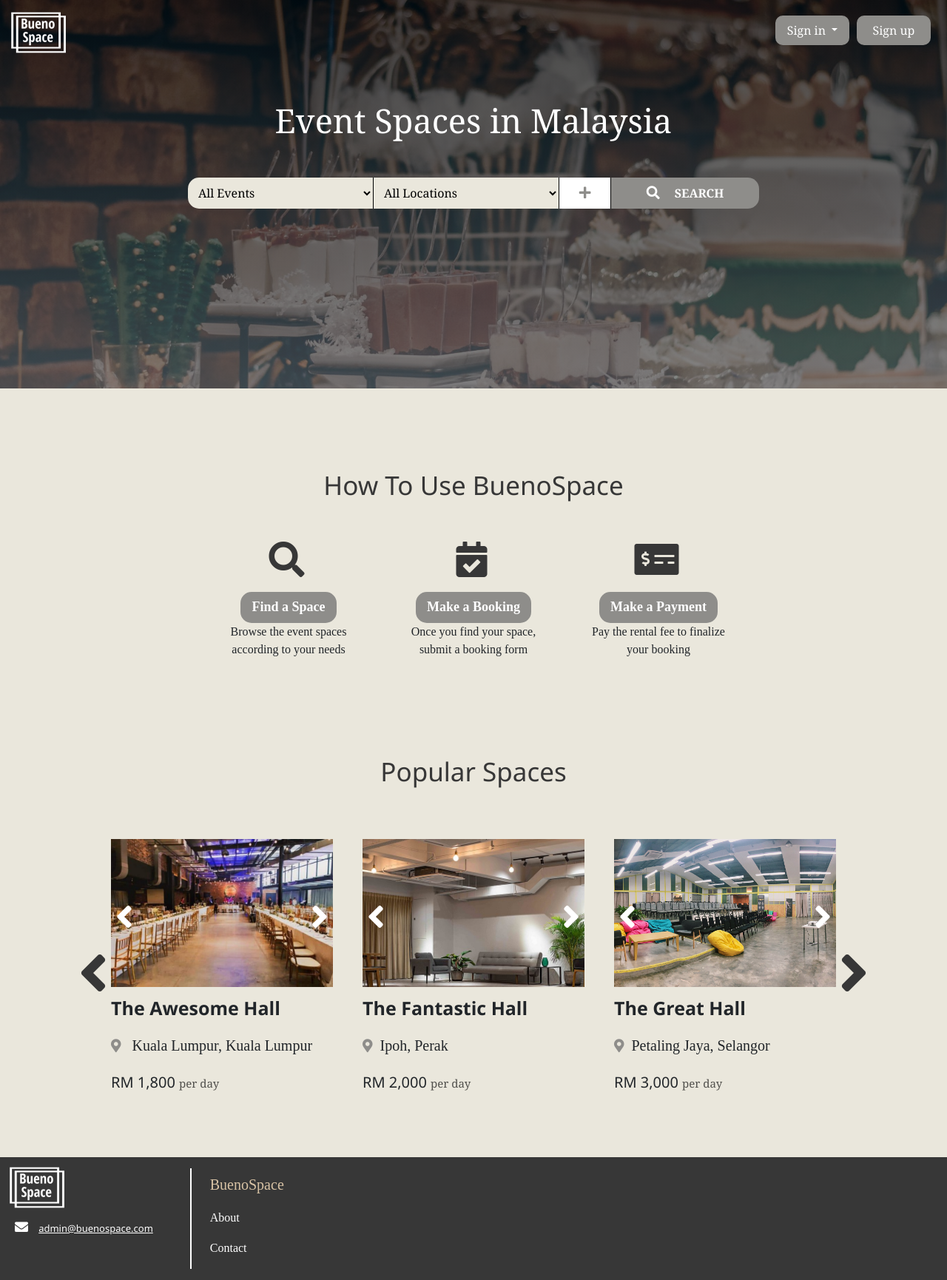
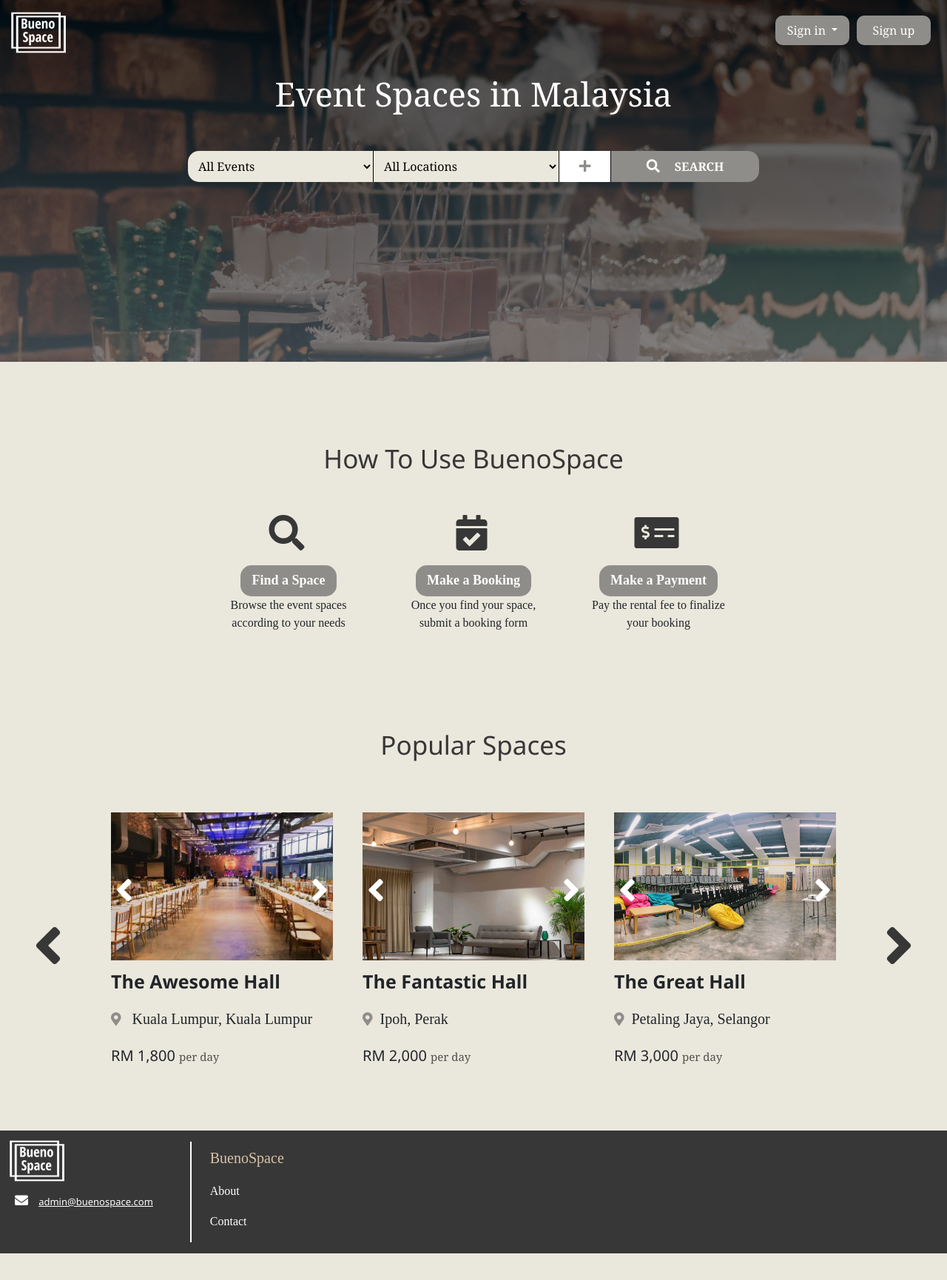
Before and after one commit to baiyuankok/BuenoSpace, a PHP site: page /resources/main_page.html in a window 1280 px wide. Shown: the whole page at 74% size. After the commit the page ends 1694 px from the top, so only its background shows below. Run offline with PHP 8.4, Linux system fonts and the light colour scheme.

Commit message:
separated header and footer into different files

```diff
--- a/resources/css/custom.css
+++ b/resources/css/main_page.css
@@ -59,8 +23,8 @@ button:focus {
 }
 
 .intro-container {
-    margin-top: 50px;
     padding-bottom: 20px;
+    margin-top: 100px;
 }
 
 .background-img {
@@ -340,21 +306,15 @@ input[type=number]::-webkit-outer-spin-button {
     padding-bottom: 50px;
 }
 
-.popular-spaces-slide {
-    position: relative;
+#popular-spaces-section {
+    display: flex;
+    flex-flow: row wrap;
+    justify-content: space-evenly;
+    align-items: center;
 }
 
-.popular-spaces-slide > .space-btn-right {
-    position: absolute;
-    top: 40%;
-    right: 100px;
-    color: #373737;
-}
-
-.popular-spaces-slide > .space-btn-left {
-    position: absolute;
-    top: 40%;
-    left: 100px;
+.left-right-space-btn > .space-btn-right,
+.left-right-space-btn > .space-btn-left {
     color: #373737;
 }
 
--- /dev/null
+++ b/resources/footer.html
@@ -0,0 +1,14 @@
+<div class="logo-section">
+    <a href="../resources/main_page.html"><img src="assets/logo.png" alt="logo-image"></a>
+    <div class="contact">
+        <span class="fas fa-envelope"></span>
+        <a id="email-link" href="mailto:admin@buenospace.com">admin@buenospace.com</a>
+    </div>
+</div>
+<div class="about-section each-footer-section">
+    <div class="about">
+        <h5>BuenoSpace</h5>
+        <p><a href="#">About</a></p>
+        <p><a href="#">Contact</a></p>
+    </div>
+</div>
--- /dev/null
+++ b/resources/header.html
@@ -0,0 +1,32 @@
+<nav class="navbar navbar-expand-lg fixed-top" id="navbar-section">
+    <div class="container-fluid">
+        <a class="navbar-brand" href="../resources/main_page.html">
+            <img src="assets/logo.png" alt="logo-image">
+        </a>
+        <button class="navbar-toggler navbar-dark toggler-custom" type="button" data-bs-toggle="collapse"
+            data-bs-target="#navbarSupportedContent" aria-controls="navbarSupportedContent" aria-expanded="false"
+            aria-label="Toggle navigation" id="triple-bar">
+            <span class="navbar-toggler-icon"></span>
+        </button>
+        <div class="collapse navbar-collapse" id="navbarSupportedContent">
+            <ul class="navbar-nav ms-auto justify-content-end">
+                <li class="nav-item dropdown">
+                    <button class="dropdown-toggle small-btn" id="sign-in-btn" data-bs-toggle="dropdown"
+                        aria-expanded="false">
+                        Sign in
+                    </button>
+                    <ul class="dropdown-menu dropdown-menu-custom" aria-labelledby="navbarDropdown">
+                        <li><a class="dropdown-item dropdown-item-hover" href="#">Sign in as customer</a></li>
+                        <li>
+                            <hr class="dropdown-divider" />
+                        </li>
+                        <li><a class="dropdown-item dropdown-item-hover" href="#">Sign in as owner</a></li>
+                    </ul>
+                </li>
+                <li class="nav-item">
+                    <button class="small-btn" id="sign-up-btn">Sign up</button>
+                </li>
+            </ul>
+        </div>
+    </div>
+</nav>
--- a/resources/main_page.html
+++ b/resources/main_page.html
@@ -2,50 +2,23 @@
 <html>
 
 <head>
-    <link rel="stylesheet" href="css/custom.css">
+    <meta charset="UTF-8">
+    <meta name="viewport" content="width=device-width, initial-scale=1">
+    <link rel="stylesheet" href="css/header.css">
+    <link rel="stylesheet" href="css/footer.css">
+    <link rel="stylesheet" href="css/main_page.css">
     <link rel="stylesheet" href="https://cdn.jsdelivr.net/gh/FortAwesome/Font-Awesome@5.15.3/css/all.min.css">
     <link rel="stylesheet" href="https://cdn.jsdelivr.net/npm/bootstrap@5.0.2/dist/css/bootstrap.min.css">
 
+    <script src="https://code.jquery.com/jquery-3.6.0.min.js"></script>
     <script src="https://cdn.jsdelivr.net/npm/@popperjs/core@2.9.2/dist/umd/popper.min.js"></script>
     <script src="https://cdn.jsdelivr.net/npm/bootstrap@5.0.2/dist/js/bootstrap.min.js"></script>
+
+    <title>Home - BuenoSpace</title>
 </head>
 
 <body>
-    <!--Header section-->
-    <header id="header" class="sticky-top">
-        <nav class="navbar navbar-expand-lg" id="navbar-section">
-            <div class="container-fluid">
-                <a class="navbar-brand" href="../resources/main_page.html">
-                    <img src="assets/logo.png" alt="logo-image">
-                </a>
-                <button class="navbar-toggler navbar-dark toggler-custom" type="button" data-bs-toggle="collapse"
-                    data-bs-target="#navbarSupportedContent" aria-controls="navbarSupportedContent"
-                    aria-expanded="false" aria-label="Toggle navigation">
-                    <span class="navbar-toggler-icon"></span>
-                </button>
-                <div class="collapse navbar-collapse" id="navbarSupportedContent">
-                    <ul class="navbar-nav ms-auto justify-content-end">
-                        <li class="nav-item dropdown">
-                            <button class="dropdown-toggle small-btn" id="sign-in-btn" data-bs-toggle="dropdown"
-                                aria-expanded="false">
-                                Sign in
-                            </button>
-                            <ul class="dropdown-menu dropdown-menu-custom" aria-labelledby="navbarDropdown">
-                                <li><a class="dropdown-item dropdown-item-hover" href="#">Sign in as customer</a></li>
-                                <li>
-                                    <hr class="dropdown-divider" />
-                                </li>
-                                <li><a class="dropdown-item dropdown-item-hover" href="#">Sign in as owner</a></li>
-                            </ul>
-                        </li>
-                        <li class="nav-item">
-                            <button class="small-btn" id="sign-up-btn">Sign up</button>
-                        </li>
-                    </ul>
-                </div>
-            </div>
-        </nav>
-    </header>
+    <header id="header"></header>
     <!-- Introduction section -->
     <section id="intro">
         <div class="intro-container" id="intro-sec">
@@ -202,10 +175,11 @@
         <section id="popular-spaces">
             <h2 class="sub-title">Popular Spaces</h2>
 
+            <div id="popular-spaces-section">
+                <div class="left-right-space-btn">
+                    <button class="fas fa-angle-left fa-5x space-btn-left" onclick="plusSpaces(-1)"></button>
+                </div>
                 <div class="row-center popular-spaces-slide">
-                <button class="fas fa-angle-right fa-5x space-btn-right" onclick="plusSpaces(1)"></button>
-                <button class="fas fa-angle-left fa-5x space-btn-left" onclick="plusSpaces(-1)"></button>
-
                     <div class="each-popular-space" id="1-space">
                         <div class="space-imgs">
                             <img class="each-img" src="assets/1-space-1.jpg" alt="space-1-1" />
@@ -220,7 +194,8 @@
 
                         <div class="space-info">
                             <p class="space-name">The Awesome Hall</p>
-                        <p class="space-location"><span class="fas fa-map-marker-alt"></span> Kuala Lumpur, Kuala Lumpur
+                            <p class="space-location"><span class="fas fa-map-marker-alt"></span> Kuala Lumpur, Kuala
+                                Lumpur
                             </p>
                             <p class="space-price">RM 1,800 <span class="per-day-word">per day</span></p>
                         </div>
@@ -255,7 +230,8 @@
 
                         <div class="space-info">
                             <p class="space-name">The Great Hall</p>
-                        <p class="space-location"><span class="fas fa-map-marker-alt"></span>Petaling Jaya, Selangor</p>
+                            <p class="space-location"><span class="fas fa-map-marker-alt"></span>Petaling Jaya, Selangor
+                            </p>
                             <p class="space-price">RM 3,000 <span class="per-day-word">per day</span></p>
                         </div>
                     </div>
@@ -312,29 +288,29 @@
                         </div>
                     </div>
                 </div>
+                <div class="left-right-space-btn">
+                    <button class="fas fa-angle-right fa-5x space-btn-right" onclick="plusSpaces(1)"></button>
+                </div>
+            </div>
         </section>
     </div>
-    <!-- Footer section -->
-    <footer>
-        <div id="footer">
-            <div class="logo-section">
-                <a href="../resources/main_page.html"><img src="assets/logo.png" alt="logo-image"></a>
-                <div class="contact">
-                    <span class="fas fa-envelope"></span>
-                    <a id="email-link" href="mailto:admin@buenospace.com">admin@buenospace.com</a>
-                </div>
-            </div>
-            <div class="about-section each-footer-section">
-                <div class="about">
-                    <h5>BuenoSpace</h5>
-                    <p><a href="#">About</a></p>
-                    <p><a href="#">Contact</a></p>
-                </div>
-            </div>
-        </div>
-    </footer>
+
+    <footer id="footer"></footer>
 
     <script>
+        // Load the page for header and footer using jQuery
+        $("#header").load("header.html");
+        $("#footer").load("footer.html");
+
+        // Allow user to type in numbers only without "+", "-", "." and "e" sign in input type number
+        document.getElementById("min-price").addEventListener("keypress", keyAllowInputNum);
+        document.getElementById("max-price").addEventListener("keypress", keyAllowInputNum);
+        document.getElementById("capacity").addEventListener("keypress", keyAllowInputNum);
+        function keyAllowInputNum(event) {
+            if (event.which != 8 && event.which != 0 && event.which < 48 || event.which > 57) {
+                event.preventDefault();
+            }
+        };
         // Total number of spaces in "popular spaces" section
         const totalPopularSpaces = 6
         // Index for displaying spaces in "popular spaces" section
@@ -426,20 +402,6 @@
                     img[i].style.display = "none";
                 }
                 img[slideIndex[key] - 1].style.display = "flex";
-            }
-        }
-
-        // Change background color for sticky header when scrolling
-        window.onscroll = function () { stickyHeader() };
-
-        function stickyHeader() {
-            var navSection = document.getElementById("navbar-section");
-            // Get the offset position of the navbar
-            var stickyPos = navSection.offsetTop;
-            if (window.pageYOffset > stickyPos) {
-                navSection.classList.add("navbar-custom");
-            } else {
-                navSection.classList.remove("navbar-custom");
             }
         }
 
@@ -568,21 +530,54 @@
             }
         }
 
-        // Change the background image dynamically according to the header and intro section height
-        // Set the background image height onload
-        window.addEventListener("load", setBackgroundImg);
+        // Change background color for sticky header when scrolling
+        window.onscroll = function () {
+            stickyHeader();
+        };
+
+        function stickyHeader() {
+            var navSection = document.getElementById("navbar-section");
+            // Get the offset position of the navbar
+            var stickyPos = navSection.offsetTop;
+            if (window.pageYOffset > stickyPos) {
+                navSection.classList.add("navbar-custom");
+            } else {
+                // If the triple bar is not clicked, then the background color should be removed
+                if (!document.getElementById("navbarSupportedContent").classList.contains("show")) {
+                    navSection.classList.remove("navbar-custom");
+                }
+            }
+        }
+
+        // Set the background image height onload and onresize
+        window.addEventListener("resize", setBackgroundImg);
+        window.addEventListener("load", function () {
+            setBackgroundImg();
+            // The "timeout" is used to fix firefox problem
+            const btnListenTimeout = setTimeout(function () {
+                document.getElementById("triple-bar").addEventListener("click", setNav);
+                clearTimeout(btnListenTimeout);
+            }, 20);
+        });
         function setBackgroundImg() {
-            var navHeight = document.getElementById("navbar-section").offsetHeight;
+            // Set the background image height dynamically
             var introHeight = document.getElementById("intro-sec").offsetHeight;
-            var imgHeight = (navHeight + introHeight + 50).toString();
+            var imgHeight = (introHeight + 100).toString();
             document.getElementById("back-img").style.height = imgHeight + "px";
             document.getElementById("back-img-gradient").style.height = imgHeight + "px";
         }
-        // Set new background image height when navigation bar resized
-        const resizeObserver = new ResizeObserver(function (entries) {
-            setBackgroundImg();
-        });
-        resizeObserver.observe(document.getElementById("navbar-section"));
+        // Function to call when clicking the triple bar when shrinking navigation bar
+        function setNav() {
+            var navSec = document.getElementById("navbar-section");
+            if (window.pageYOffset == 0) {
+                if (navSec.classList.contains("navbar-custom")) {
+                    navSec.classList.remove("navbar-custom");
+                } else {
+                    navSec.classList.add("navbar-custom");
+                }
+            }
+        }
+
 
     </script>
 </body>
```
Also changed, not shown: other parts of resources/css/main_page.css (+22 -119 lines), resources/css/footer.css (added, +63 -0 lines), resources/css/header.css (added, +49 -0 lines). Lines whose indentation alone changed are shown as unchanged.
